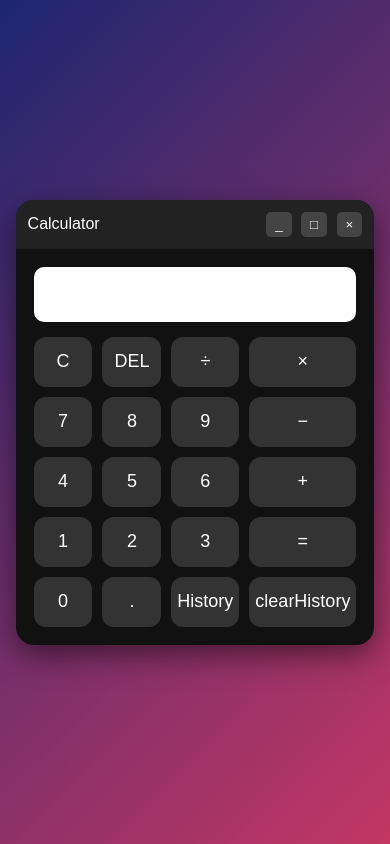
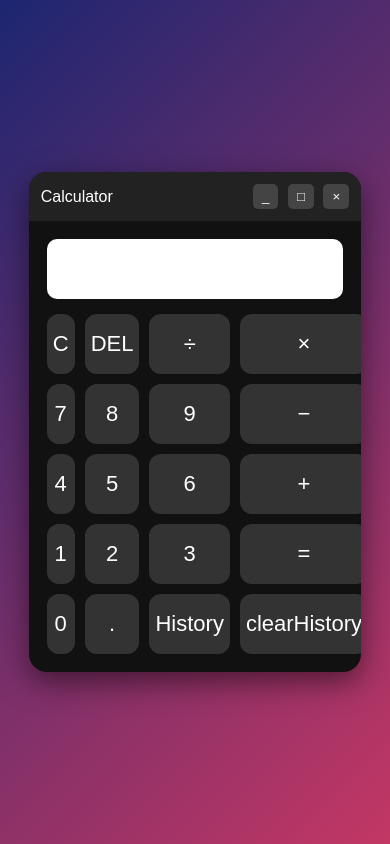
Before and after one commit to Amresh92/CodeAlpha_Calculator, a plain HTML site: page index.html in a window 390 px wide. Drawn offline with Linux system fonts and the light colour scheme.

Commit message:
Update style.css

```diff
--- a/style.css
+++ b/style.css
@@ -1,15 +1,18 @@
 body {
     margin: 0;
-    height: 100vh;
+    min-height: 100vh;
     background: linear-gradient(135deg, #1d2671, #c33764);
     display: flex;
     justify-content: center;
     align-items: center;
     font-family: Arial, sans-serif;
+    padding: 20px;
+    box-sizing: border-box;
 }
 
 .calculator {
-    width: 340px;
+    width: 90%;
+    max-width: 420px;
     background: #111;
     border-radius: 18px;
     box-shadow: 0 10px 30px rgba(0,0,0,0.5);
@@ -103,8 +106,19 @@ body {
     cursor: pointer;
 }
 
-@media (max-width: 500px) {
+@media (max-width: 600px) {
     .calculator {
-        width: 92%;
+        width: 95%;
+        max-width: none;
+    }
+
+    #display {
+        height: 60px;
+        font-size: 28px;
+    }
+
+    .buttons button {
+        height: 60px;
+        font-size: 22px;
     }
 }
```
